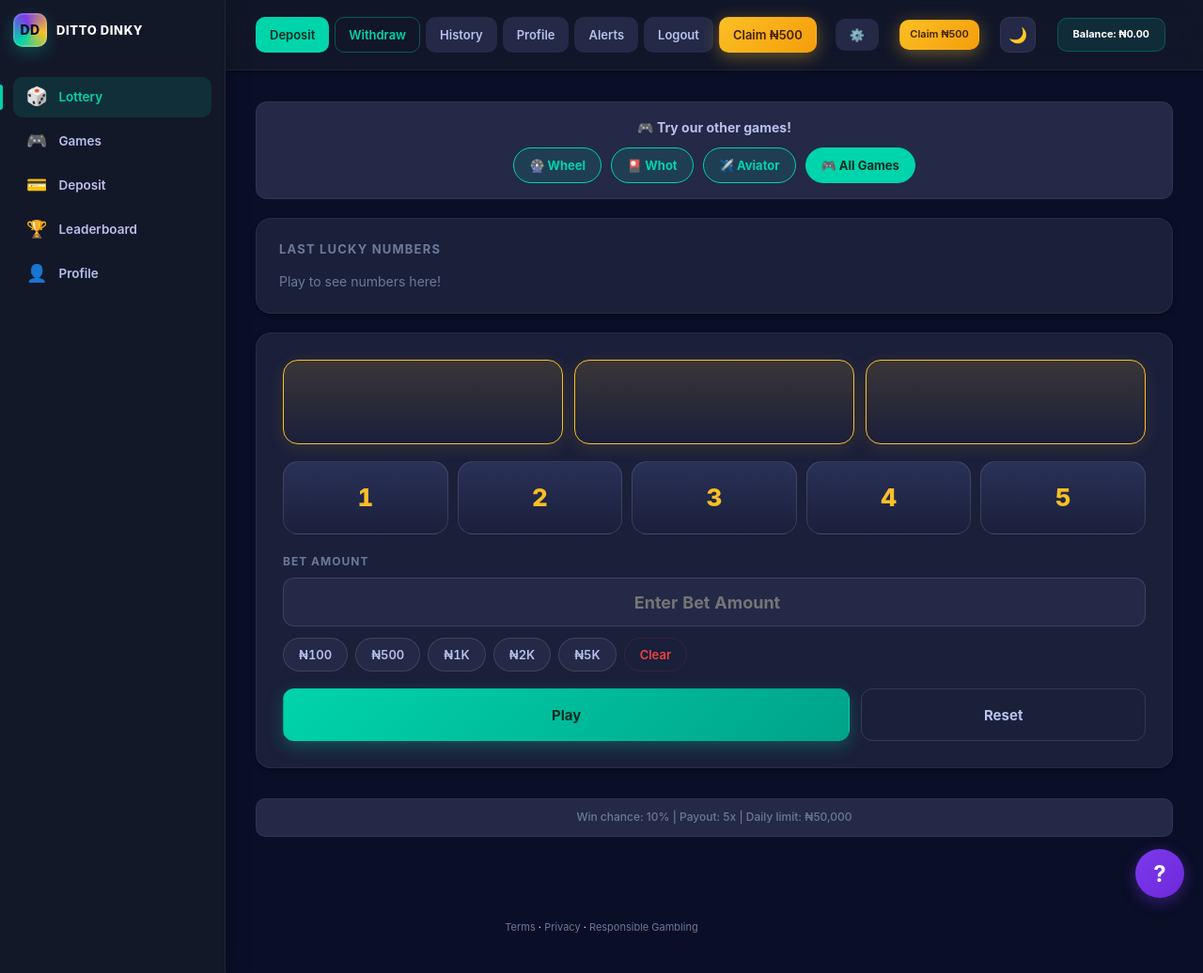
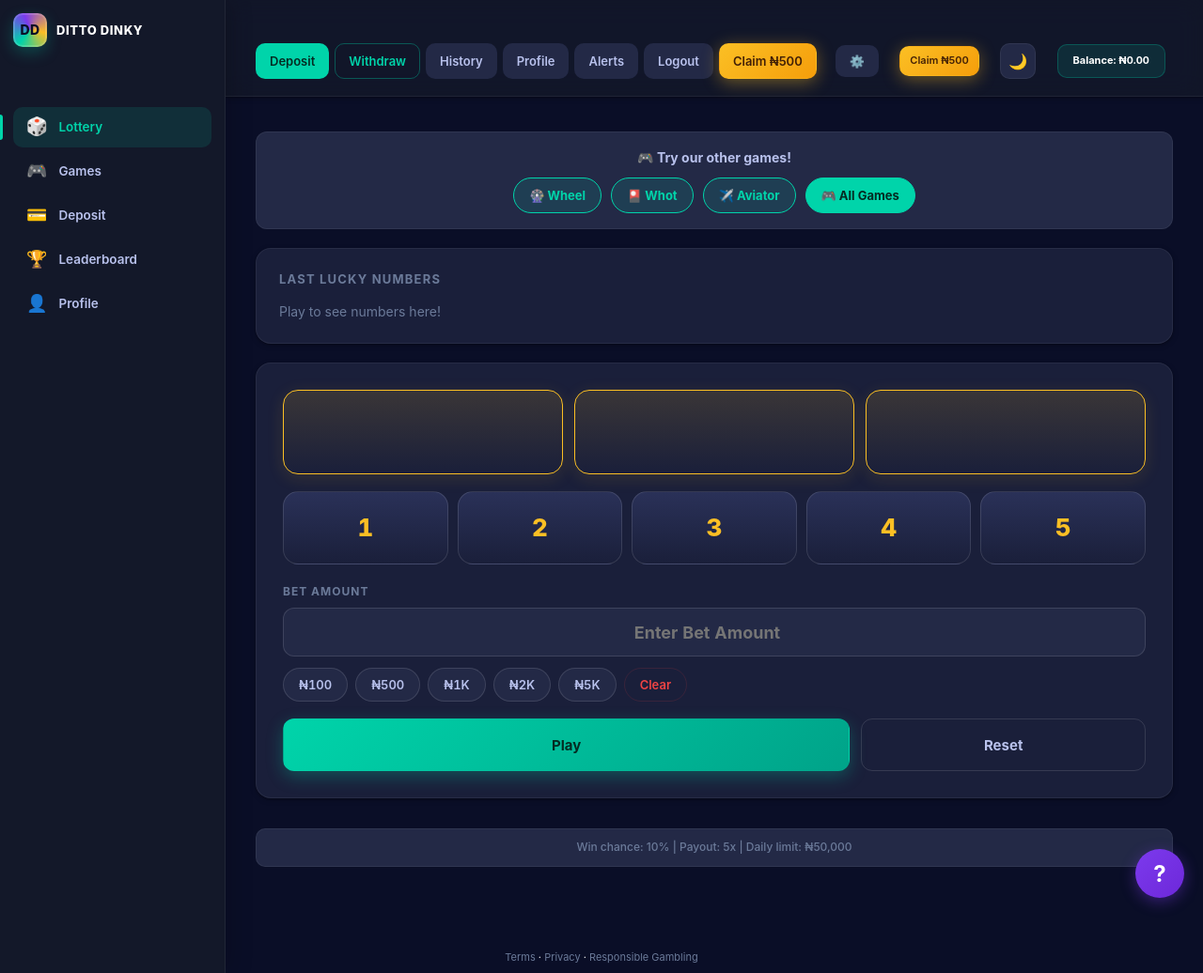
Before and after one commit to Flowboyz/lottery, a Flask app: page / in a window 1280 px wide. Shown: the whole page at 94% size. Run offline with Flask 3, Linux system fonts and the light colour scheme; the visitor is signed in with stand-in values (Sample User, id 1); data comes from the database, SQL or seed files in the repository; data that the repository does not hold is empty; some libraries are stand-ins or nearby versions.

Commit message:
Fix Telegram iOS header overlap using dynamic padding and CSS variables

```diff
--- a/templates/base.html
+++ b/templates/base.html
@@ -13,6 +13,15 @@
         body.is-tg-webapp .page-content,
         body.is-tg-webapp .content {
             padding-bottom: 80px !important;
+        }
+
+        /* Telegram WebApp Native Header Fix (iOS Notch + Telegram Header) */
+        body.is-tg-webapp {
+            --tg-top-padding: calc(env(safe-area-inset-top, 20px) + 40px);
+            --topbar-h: calc(56px + var(--tg-top-padding));
+        }
+        body.is-tg-webapp .top-bar {
+            padding-top: var(--tg-top-padding) !important;
         }
     </style>
 </head>
```
